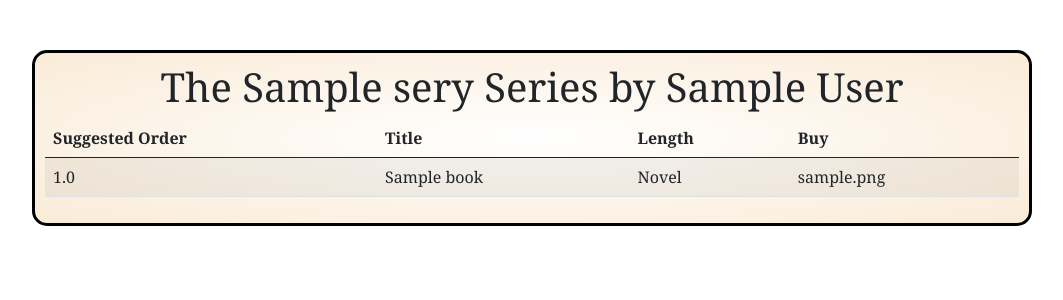
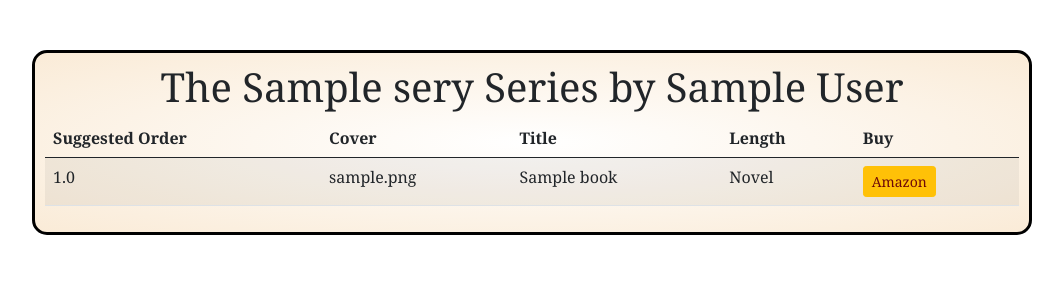
Before and after one commit to fredgyoung/Dystopia, a Django app: a page that uses dystopia/templates/author_detail.html in a window 1280 px wide. Shown: the part 56-356 px from the top of the page, without its empty margins (108-1171 px from the left). Run offline with Django 3.2, Linux system fonts and the light colour scheme; tables that the repository leaves empty hold one stand-in row (values such as "Sample post"); parts of the project's set-up code (start-up, migrations or seed data) failed here and were passed over.

Commit message:
Added cover

```diff
--- a/dystopia/templates/author_detail.html
+++ b/dystopia/templates/author_detail.html
@@ -7,6 +7,7 @@
             <thead>
                 <tr>
                     <th scope="col">Suggested Order</th>
+                    <th scope="col">Cover</th>
                     <th scope="col">Title</th>
                     <th scope="col">Length</th>
                     <th scope="col">Buy</th>
@@ -16,12 +17,17 @@
                 {% for book in obj.book_list %}
                     <tr>
                     <td>{{ book.reading_order }}</td>
+                    {% if book.amazon_small_image_anchor %}
+                        <td>{{ book.amazon_small_image_anchor|safe }}</td>
+                    {% else %}
+                        <td></td>
+                    {% endif %}
                     <td>{{ book.title }}</td>
                     <td>{{ book.length }}</td>
-                    {% if book.amazon_small_image_anchor %}
-                        <td>{{ book.amazon_small_image_anchor|safe }}</td>
-                    {% elif book.amazon_short_link %}
+                    {% if book.amazon_short_link %}
                         <td><a class="btn btn-warning btn-sm" target="_blank" href="{{ book.amazon_short_link }}">Amazon</a></td>
+                    {% else %}
+                        <td></td>
                     {% endif %}
                     </tr>
                 {% endfor %}
```
